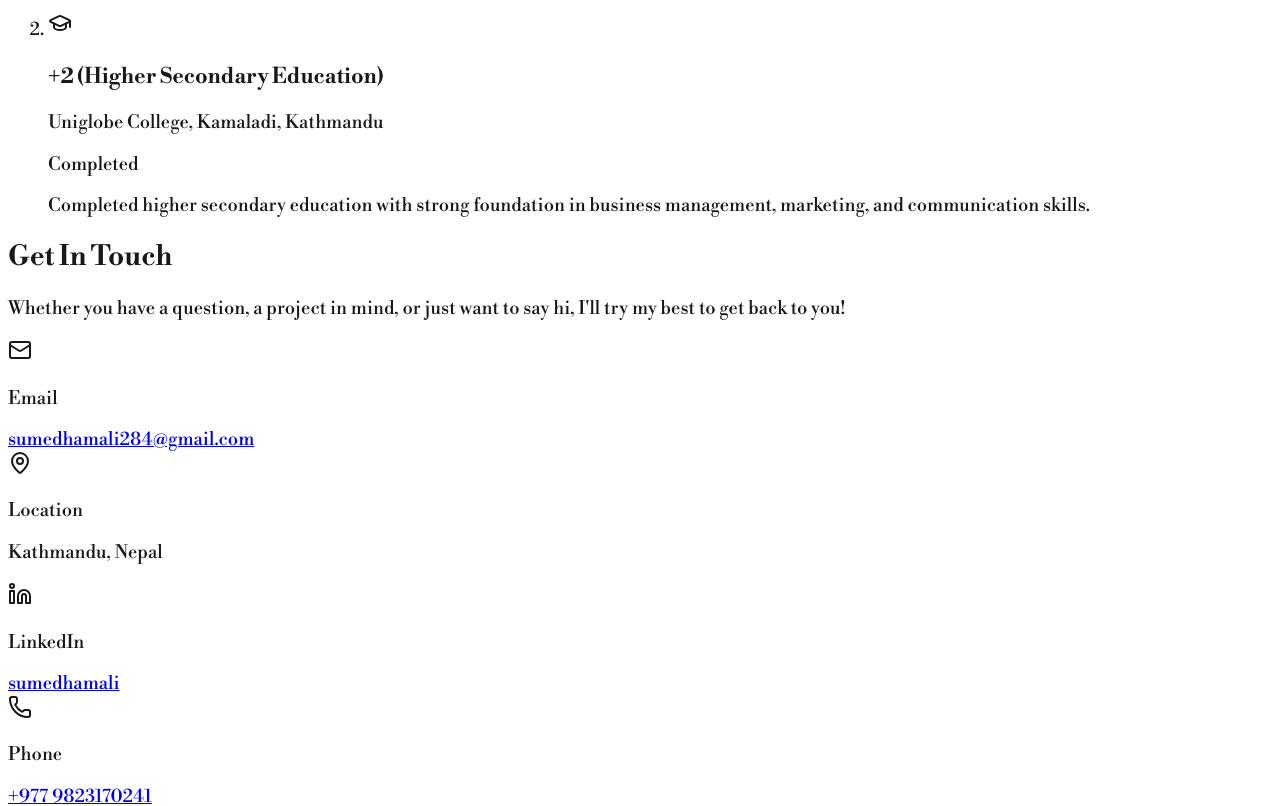
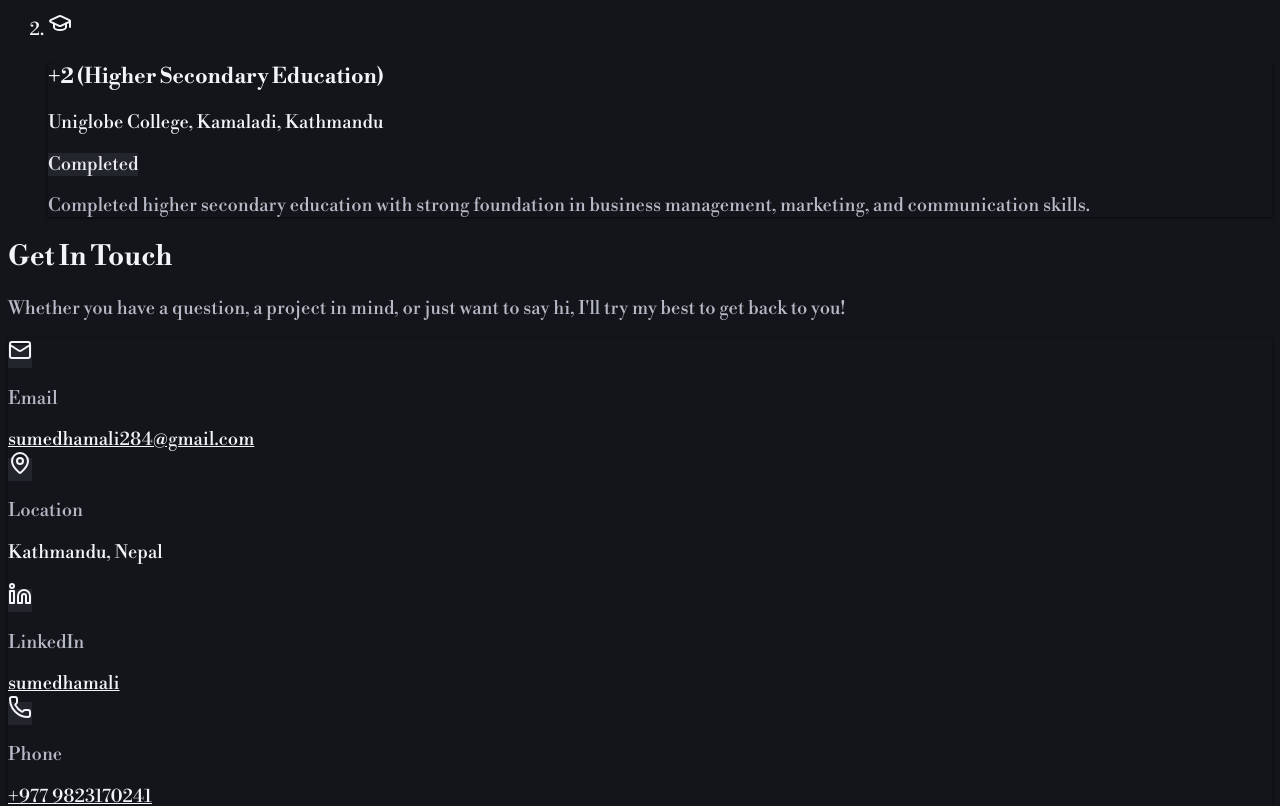
Before and after one commit to Susshxx/Sums-Portfolio, a React app in the folder src/: page / in a window 1280 px wide. Shown: the part 5137-5943 px from the top of the page. Built offline with nearby package versions, Linux system fonts and the light colour scheme; the HTML template or start-up script is replaced by a standard one.

Commit message:
Sumedha's portfolio website

```diff
--- a/src/components/ThemeToggle.tsx
+++ b/src/components/ThemeToggle.tsx
@@ -7,7 +7,7 @@
   if (typeof window === 'undefined') return 'light';
   const stored = window.localStorage.getItem('theme');
   if (stored === 'light' || stored === 'dark') return stored;
-  return window.matchMedia('(prefers-color-scheme: dark)').matches ? 'dark' : 'light';
+  return window.matchMedia('(prefers-color-scheme: dark)').matches ? 'light' : 'dark';
 }
 
 export function ThemeToggle() {
```
